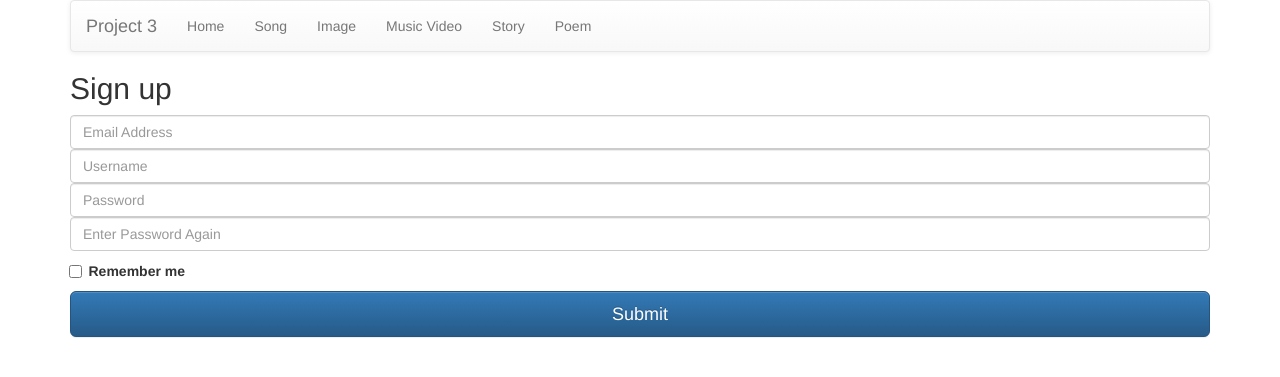
After one commit to EtonMon/cs4501, a Django app: page /signup/ in a window 1280 px wide. The commit adds this page. Shown: the top 377 px of the page. Run offline with Django 3.2, Linux system fonts and the light colour scheme; some libraries are stand-ins or nearby versions; some web fonts are replaced.

Commit message:
Made frontend more presentable

```diff
--- a/app/web/webfrontend/templates/webfrontend/index.html
+++ b/app/web/webfrontend/templates/webfrontend/index.html
@@ -5,7 +5,7 @@
     <h1>Share your interests</h1>
     <p>You can post about music, stories, photos, music videos, and poems. </p>
     <p>
-      <a class="btn btn-lg btn-primary" href="../../components/#navbar" role="button">Register &raquo;</a>
+      <a class="btn btn-lg btn-primary" href="{% url 'signup' %}" role="button">Register &raquo;</a>
     </p>
   </div>
 {% endblock %}
--- a/app/web/webfrontend/templates/webfrontend/music_video_detail.html
+++ b/app/web/webfrontend/templates/webfrontend/music_video_detail.html
@@ -1,11 +1,9 @@
 {% extends "base_generic.html" %}
 {% block content %}
-<div class="jumbotron">
     <ul>
         <li><b>Title</b>: {{data.title}} </li>
         <li><b>Artist</b>: {{data.artists}} </li>
         <li><b>Time Posted</b>: {{data.time_posted}} </li>
         <li><b>Posted by</b>: {{username}} </li>
     </ul>
-</div>
 {% endblock %}
--- /dev/null
+++ b/app/web/webfrontend/templates/webfrontend/signup.html
@@ -0,0 +1,18 @@
+{% extends "base_generic.html" %}
+{% block content %}
+<div class="wrapper">
+<form class="form-signin" method="post" action="#">
+    <h2 class="form-signin-heading">Sign up</h2>
+        <input type="text" name="email" class="form-control" placeholder="Email Address" id="email">
+        <input type="text" name="username" class="form-control" placeholder="Username" id="username">
+        <input type="password" name="Password" class="form-control" placeholder="Password" id="password">
+        <input type="password" name="PasswordValidate" class="form-control" placeholder="Enter Password Again" id="passwordValidate">
+        <label class="checkbox">
+            <input type="checkbox" value="remember-me" id="rememberMe" name="rememberMe"> Remember me
+        </label>
+        <button class="btn btn-lg btn-primary btn-block" type="submit" onclick="return false" id="loginbutton">Submit</button>
+    <br/>
+</form>
+</div>
+
+{% endblock %}
--- a/app/web/webfrontend/urls.py
+++ b/app/web/webfrontend/urls.py
@@ -3,6 +3,7 @@ from . import views
 
 urlpatterns = [
     url(r'^home/$', views.index, name='index'),
+    url(r'^signup/$', views.signup, name='signup'),
     url(r'^songs/$', views.songs, name='songs'),
     url(r'^songs/(?P<id>\d+)/$', views.SongDetailView, name='song_detail'),
     url(r'^music_videos/$', views.music_videos, name='music_videos'),
--- a/app/web/webfrontend/views.py
+++ b/app/web/webfrontend/views.py
@@ -8,6 +8,9 @@ from django.http import JsonResponse
 
 def index(request):
     return render(request, 'index.html')
+
+def signup(request):
+    return render(request, 'signup.html')
 
 def songs(request):
     #retreiving data from url and converting to json format
```
Also changed, not shown: app/web/webfrontend/templates/webfrontend/feedbacks_homepage.html (+3 -5 lines), app/web/webfrontend/templates/webfrontend/images_homepage.html (+3 -5 lines), app/web/webfrontend/templates/webfrontend/music_videos_homepage.html (+3 -5 lines), app/web/webfrontend/templates/webfrontend/poems_homepage.html (+3 -5 lines), app/web/webfrontend/templates/webfrontend/songs_homepage.html (+3 -5 lines), app/web/webfrontend/templates/webfrontend/stories_homepage.html (+3 -5 lines).
